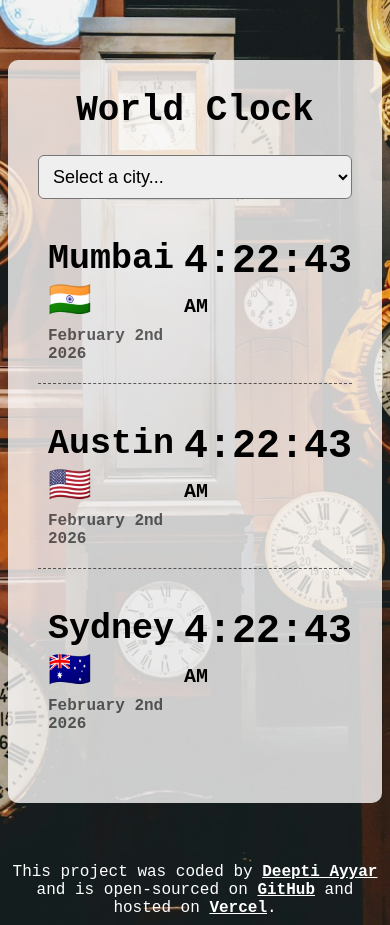
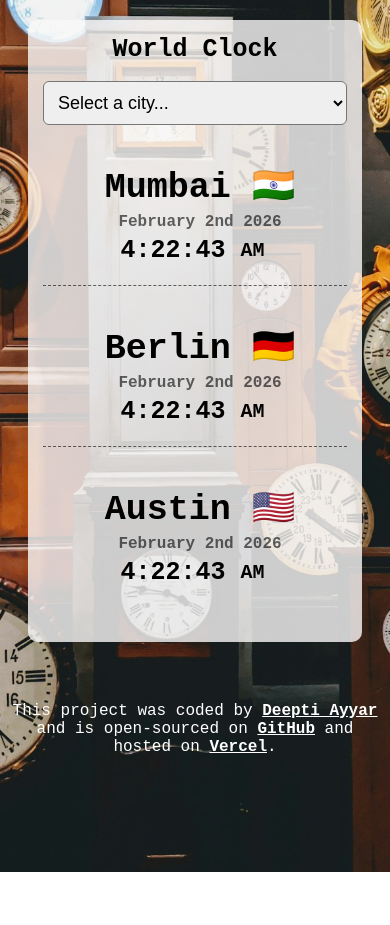
Before and after one commit to dpticodes/World-Clock, a plain HTML site: page index.html in a window 390 px wide. After the commit the page ends 872 px from the top, so only its background shows below. Drawn offline with Linux system fonts and the light colour scheme.

Commit message:
changed city names in html file

```diff
--- a/index.html
+++ b/index.html
@@ -12,8 +12,8 @@
         <h1>World Clock</h1>
         <select>
           <option value="">Select a city...</option>
-          <option value="mumbai">Mumbai</option>
-          <option value="austin">Austin</option>
+          <option value="mumbai">Los Angeles</option>
+          <option value="austin">Auckland</option>
           <option value="sydney">Sydney</option>
         </select>
         <div class="city">
@@ -25,14 +25,14 @@
         </div>
         <div class="city">
           <div>
-            <h2>Austin 🇺🇸</h2>
+            <h2>Berlin 🇩🇪</h2>
             <div class="date">February 2nd 2026</div>
           </div>
           <div class="time">4:22:43 <small>AM</small></div>
         </div>
         <div class="city">
           <div>
-            <h2>Sydney 🇦🇺</h2>
+            <h2>Austin 🇺🇸</h2>
             <div class="date">February 2nd 2026</div>
           </div>
           <div class="time">4:22:43 <small>AM</small></div>
--- a/styles.css
+++ b/styles.css
@@ -6,13 +6,15 @@ body {
   min-height: 100vh;
   font-family: "Courier New", Courier, monospace;
 }
-.container {
-  max-width: 600px;
-  margin: 60px auto;
-  background-color: rgba(250, 249, 249, 0.8);
-  color: black;
-  padding: 30px;
-  border-radius: 10px;
+h1 {
+  font-family: "Courier New", Courier, monospace;
+  font-size: 36px;
+  text-align: center;
+  margin-top: 0;
+}
+h2 {
+  margin: 0 0 5px;
+  font-size: 35px;
 }
 select {
   display: block;
@@ -21,11 +23,13 @@ select {
   border-radius: 6px;
   font-size: 18px;
 }
-h1 {
-  font-family: "Courier New", Courier, monospace;
-  font-size: 36px;
-  text-align: center;
-  margin-top: 0;
+.container {
+  max-width: 600px;
+  margin: 60px auto;
+  background-color: rgba(250, 249, 249, 0.8);
+  color: black;
+  padding: 30px;
+  border-radius: 10px;
 }
 .city {
   display: flex;
@@ -36,10 +40,6 @@ h1 {
 }
 .city:last-child {
   border: none;
-}
-h2 {
-  margin: 0 0 5px;
-  font-size: 35px;
 }
 .date {
   opacity: 0.6;
@@ -55,10 +55,38 @@ h2 {
   padding-right: 15px;
 }
 footer {
+  max-width: 600px;
+  margin: 60px auto;
   text-align: center;
+  font-weight: 500;
   color: white;
-  font-weight: 400;
 }
 a {
   color: white;
 }
+@media (max-width: 480px) {
+  .container {
+    margin: 20px;
+    padding: 15px;
+  }
+
+  .city {
+    display: flex;
+    flex-direction: column;
+    align-items: center;
+    text-align: center;
+    gap: 5px;
+  }
+
+  h1 {
+    font-size: 25px;
+  }
+
+  .time {
+    font-size: 25px;
+  }
+
+  select {
+    width: 100%;
+  }
+}
```
